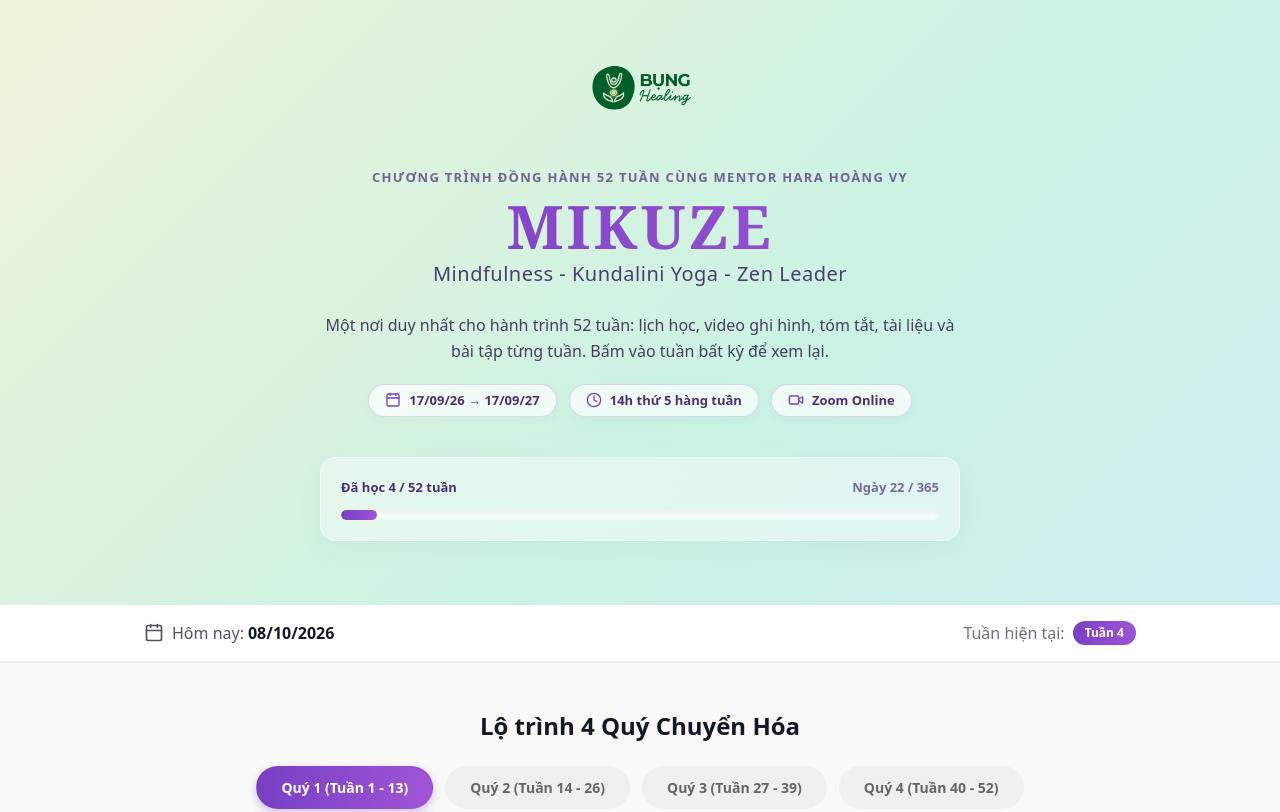
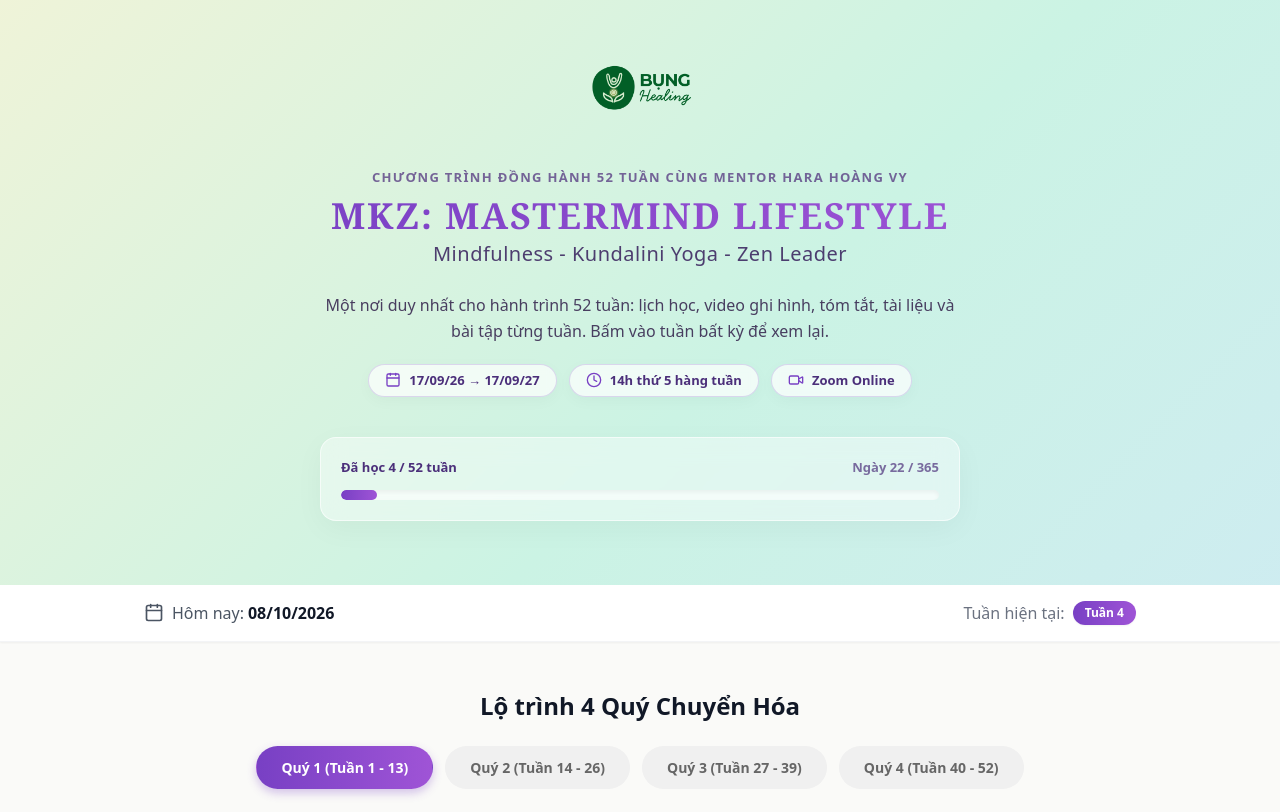
Before and after one commit to bunghealing/mikuze2627, a plain HTML site: page index.html in a window 1280 px wide. Shown: the top 812 px of the page. Drawn offline with nearby package versions, Linux system fonts and the light colour scheme.

Commit message:
Update index.html

```diff
--- a/index.html
+++ b/index.html
@@ -134,7 +134,7 @@
 
             <div class="text-center max-w-3xl mx-auto">
                 <p class="text-[13px] font-bold tracking-widest uppercase opacity-80 mb-2 text-[#5b4085]">Chương trình Đồng hành 52 Tuần cùng Mentor Hara Hoàng Vy</p>
-                <h1 class="text-5xl md:text-6xl font-serif font-bold mb-1 tracking-wider purple-ombre-text">MIKUZE</h1>
+                <h1 class="text-3xl md:text-4xl font-serif font-bold mb-1 tracking-wider purple-ombre-text">MKZ: MASTERMIND LIFESTYLE</h1>
                 <p class="text-lg md:text-xl font-medium opacity-90 mb-4 tracking-wide text-[#3f2a63]">Mindfulness - Kundalini Yoga - Zen Leader</p>
 
                 <div class="text-center mt-6 max-w-2xl mx-auto flex flex-col items-center">
@@ -194,7 +194,7 @@
     <!-- FOOTER -->
     <footer class="bg-white border-t border-gray-200 py-10 mt-10">
         <div class="max-w-4xl mx-auto px-4 text-center text-sm text-gray-500">
-            <p class="font-bold purple-ombre-text text-lg mb-2">MIKUZE</p>
+            <p class="font-bold purple-ombre-text text-lg mb-2">MKZ: MASTERMIND LIFESTYLE</p>
             <p>Hỗ trợ học viên (Zalo): 0768 764 491 (Hara Hoàng Vy) • Hỗ trợ kỹ thuật: 0768 138 891 (Sani)</p>
             <p class="mt-4 opacity-70">© 2026 BỤNG Healing. All rights reserved.</p>
         </div>
```
